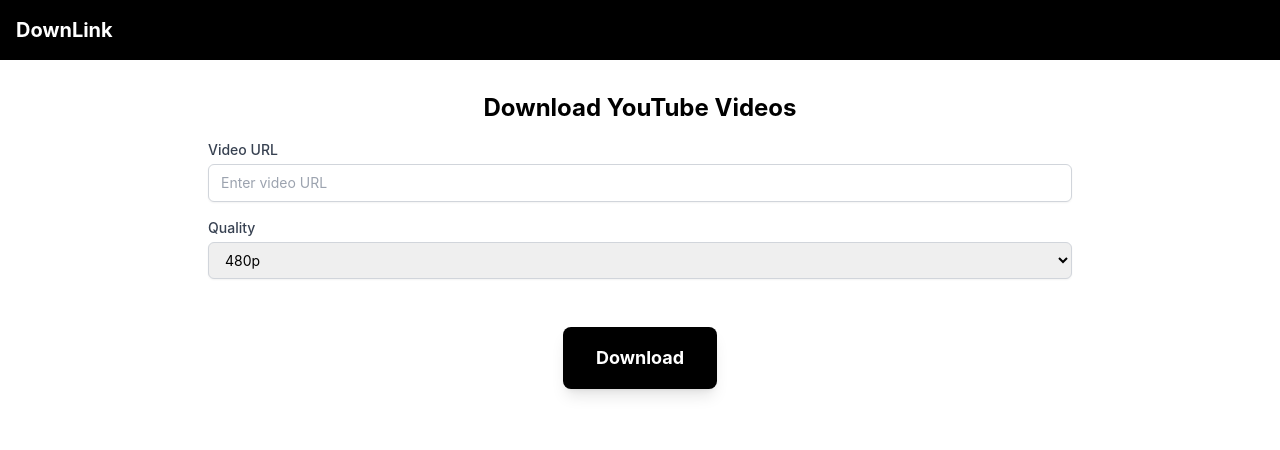
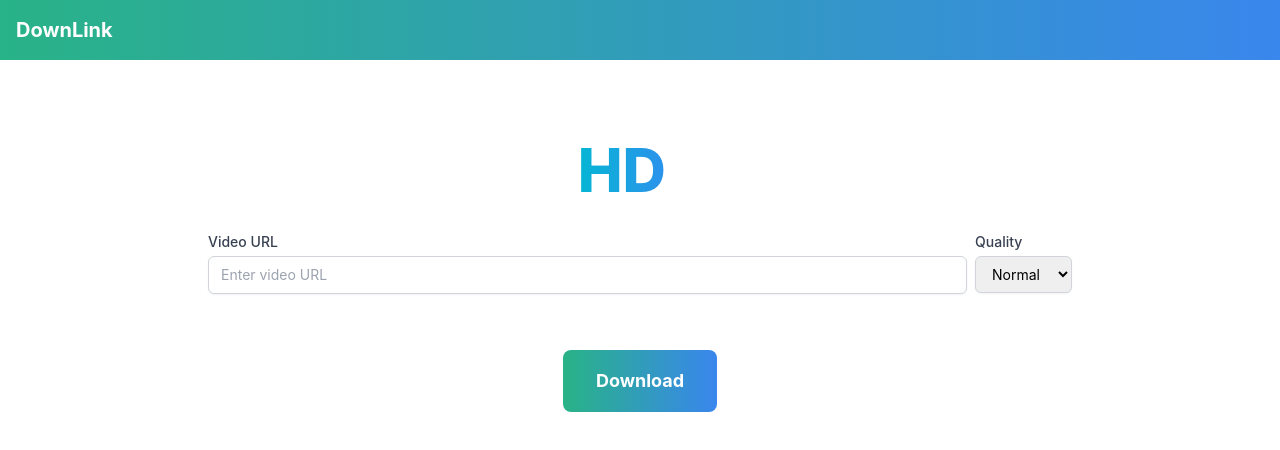
Before and after one commit to arkorty/DownLink, a React (Create React App) app in the folder frontend/: page / in a window 1280 px wide. Shown: the top 450 px of the page. Built offline with nearby package versions, Linux system fonts and the light colour scheme.

Commit message:
Feature: lots of styling improvements!

```diff
--- a/frontend/package.json
+++ b/frontend/package.json
@@ -12,6 +12,7 @@
     "react-dom": "^18.3.1",
     "react-router-dom": "^6.26.0",
     "react-scripts": "5.0.1",
+    "react-type-animation": "^3.2.0",
     "web-vitals": "^2.1.4"
   },
   "scripts": {
--- a/frontend/src/components/DownloadForm.js
+++ b/frontend/src/components/DownloadForm.js
@@ -5,7 +5,7 @@
 
 const DownloadForm = () => {
   const [url, setUrl] = useState("");
-  const [quality, setQuality] = useState("480p");
+  const [quality, setQuality] = useState("360p");
   const [message, setMessage] = useState("");
   const [progress, setProgress] = useState(0);
   const [isProcessing, setIsProcessing] = useState(false);
@@ -96,10 +96,11 @@
   return (
     <div className="p-4 relative">
       <form onSubmit={handleDownload} className="space-y-4">
-        <div>
+        <div className="flex gap-2">
+          <div className="flex-grow">
             <label
               htmlFor="url"
-            className="block text-sm font-medium text-gray-700"
+              className="block text-sm font-medium text-gray-700 text-left"
             >
               Video URL
             </label>
@@ -112,10 +113,10 @@
               placeholder="Enter video URL"
             />
           </div>
-        <div>
+          <div className="flex-shrink-0 w-18">
             <label
               htmlFor="quality"
-            className="block text-sm font-medium text-gray-700"
+              className="block text-sm font-medium text-gray-700 text-left"
             >
               Quality
             </label>
@@ -125,14 +126,22 @@
               onChange={(e) => setQuality(e.target.value)}
               className="mt-1 block w-full px-3 py-2 border border-gray-300 rounded-md shadow-sm focus:outline-none focus:ring-blue-500 focus:border-blue-500 sm:text-sm"
             >
-            <option value="360p">360p</option>
-            <option value="480p">480p</option>
-            <option value="720p">720p</option>
+              <option value="360p">Normal</option>
+              <option value="480p">High</option>
+              <option value="720p">Highest</option>
             </select>
           </div>
-        <div className="w-full bg-white rounded-full mt-4 h-4 relative overflow-hidden">
+        </div>
+
         <div
-            className={`h-4 ${getBarClass()} rounded-full`}
+          className={`w-full bg-white rounded-lg mt-4 h-6 relative overflow-hidden ${
+            progress > 0 || (isProcessing && progress === 0)
+              ? "border border-gray-300"
+              : ""
+          }`}
+        >
+          <div
+            className={`h-full ${getBarClass()} rounded-lg`}
             style={{
               width: `${progress}%`,
               ...getBarStyle(),
@@ -154,12 +163,14 @@
             </span>
           </div>
         </div>
+
         <div className="flex justify-center">
           {!isProcessing && !message.startsWith("Downloading") && (
             <button
               type="submit"
-              className="inline-flex items-center px-8 py-4 border border-transparent text-lg font-bold rounded-lg shadow-lg text-white bg-black hover:bg-gray-700 focus:outline-none focus:ring-2 focus:ring-offset-2 focus:ring-blue-500"
+              className="relative inline-flex items-center px-8 py-4 border border-transparent text-lg font-bold rounded-lg text-white bg-gradient-to-r from-cyan-500 via-green-500 to-blue-500 hover:shadow-lg focus:outline-none animate-gradient"
             >
+              <span className="absolute inset-0 bg-black opacity-0 transition-opacity duration-300 ease-in-out active:opacity-40 rounded-lg"></span>
               Download
             </button>
           )}
@@ -184,6 +195,23 @@
             transform: translateX(100%);
           }
         }
+
+        @keyframes gradientFlow {
+          0% {
+            background-position: 0% 0%;
+          }
+          50% {
+            background-position: 100% 100%;
+          }
+          100% {
+            background-position: 0% 0%;
+          }
+        }
+
+        .animate-gradient {
+          background-size: 300% 300%;
+          animation: gradientFlow 15s ease infinite;
+        }
       `}</style>
     </div>
   );
--- a/frontend/src/components/Header.js
+++ b/frontend/src/components/Header.js
@@ -2,8 +2,26 @@
 
 const Header = () => {
   return (
-    <header className="bg-black text-white p-4">
+    <header className="bg-gradient-to-r from-cyan-500 via-green-500 to-blue-500 text-white p-4 animate-gradient">
       <h1 className="text-xl font-bold">DownLink</h1>
+      <style jsx>{`
+        @keyframes gradientFlow {
+          0% {
+            background-position: 0% 0%;
+          }
+          50% {
+            background-position: 100% 100%;
+          }
+          100% {
+            background-position: 0% 0%;
+          }
+        }
+
+        .animate-gradient {
+          background-size: 300% 300%;
+          animation: gradientFlow 15s ease infinite;
+        }
+      `}</style>
     </header>
   );
 };
--- a/frontend/src/components/Home.js
+++ b/frontend/src/components/Home.js
@@ -1,13 +1,30 @@
+"use client";
 import React from "react";
 import DownloadForm from "./DownloadForm";
+import { TypeAnimation } from "react-type-animation";
 
 const Home = () => {
   return (
-    <div className="max-w-4xl mx-auto">
-      <h2 className="text-2xl font-bold text-center mt-8">
-        Download YouTube Videos
-      </h2>
-      <DownloadForm />
+    <div className="relative z-10 pt-20">
+      <div className="max-w-4xl mx-auto text-center">
+        <h1 className="text-white mb-4 text-4xl sm:text-5xl lg:text-6xl font-extrabold">
+          <TypeAnimation
+            sequence={[
+              "Easy To Use!",
+              1200,
+              "HD Quality!",
+              1200,
+              "Download YouTube Videos!",
+              1200,
+            ]}
+            wrapper="span"
+            speed={30}
+            repeat={Infinity}
+            className="text-transparent bg-clip-text bg-gradient-to-r from-cyan-500 to-blue-500"
+          />
+        </h1>
+        <DownloadForm />
+      </div>
     </div>
   );
 };
```
Also changed, not shown: 1 other file (tests, documents, lock files or other folders). Lines whose indentation alone changed are shown as unchanged.
